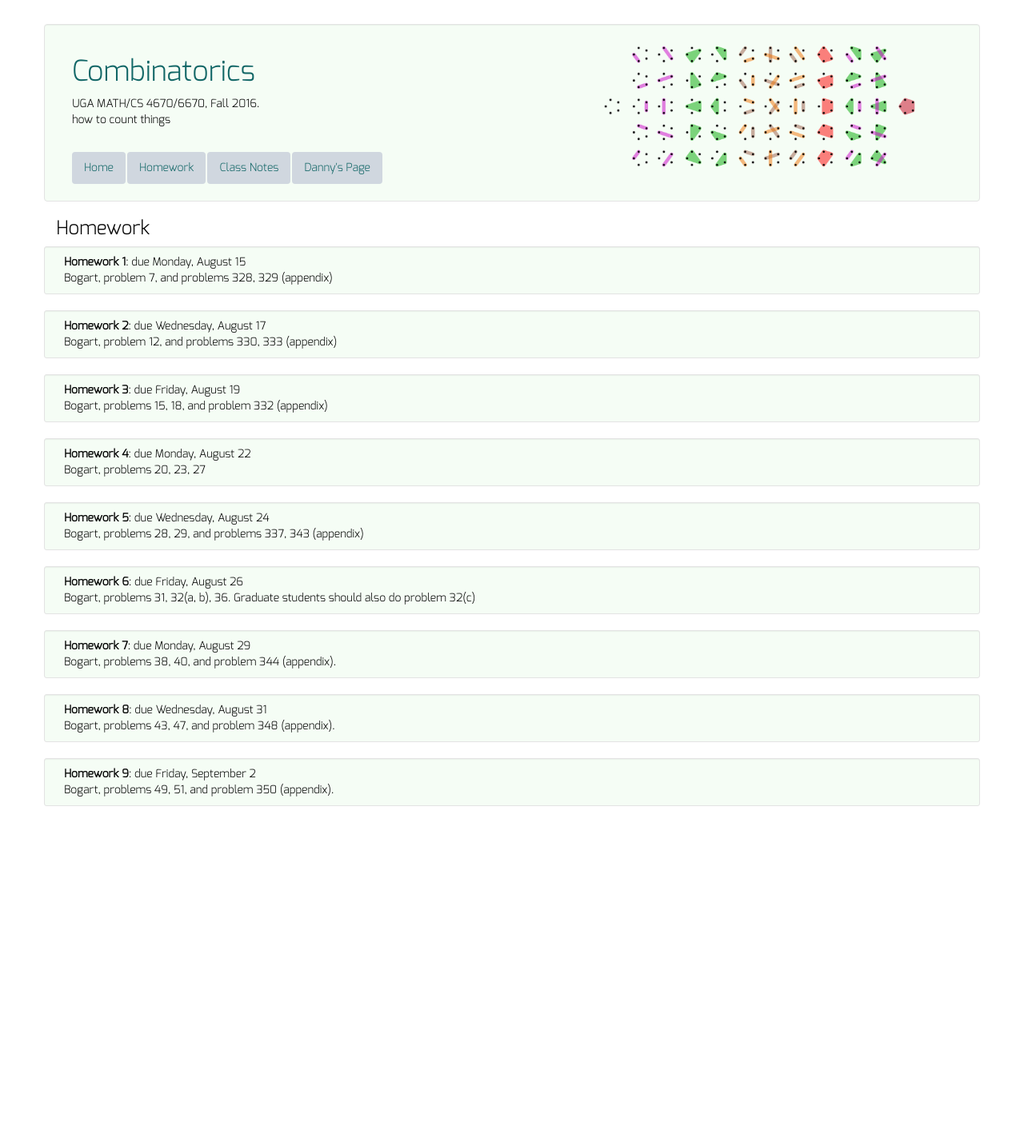
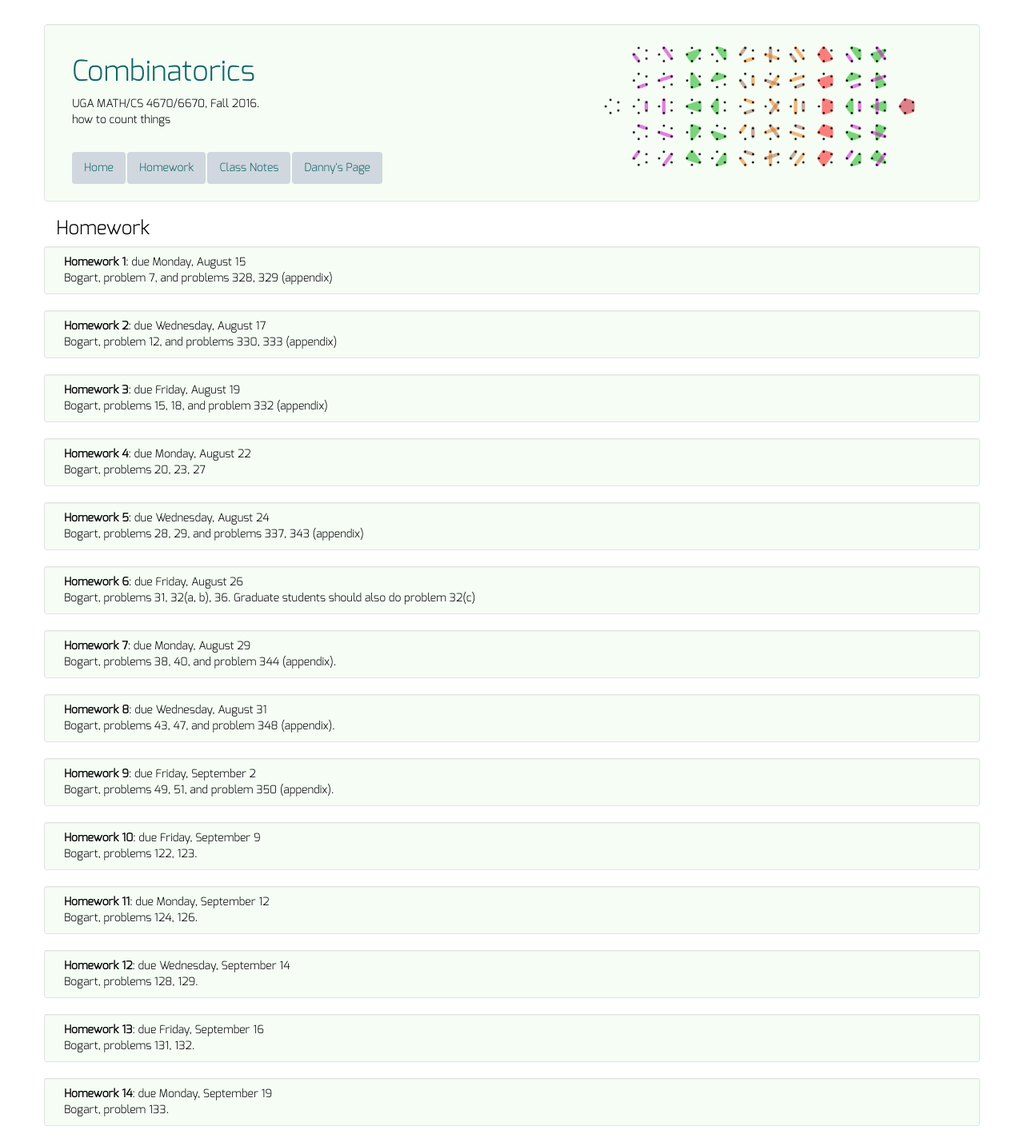
Before and after one commit to dkrashen/combinatorics, a Jekyll site: the page built from hw/index.html, in a window 1280 px wide. Shown: the whole page at 80% size. Built offline with Jekyll 4.4.1, drawn with Linux system fonts in a browser that asks for light colours; before the commit the page ends 1028 px from its top, so only the background shows below that.

Commit message:
add homework

```diff
--- a/_data/homework.yml
+++ b/_data/homework.yml
@@ -26,3 +26,18 @@
 - title: "Homework 9"
   description: "Bogart, problems 49, 51, and problem 350 (appendix). "
   due: "Friday, September 2"
+- title: "Homework 10"
+  description: "Bogart, problems 122, 123. "
+  due: "Friday, September 9"
+- title: "Homework 11"
+  description: "Bogart, problems 124, 126. "
+  due: "Monday, September 12"
+- title: "Homework 12"
+  description: "Bogart, problems 128, 129. "
+  due: "Wednesday, September 14"
+- title: "Homework 13"
+  description: "Bogart, problems 131, 132. "
+  due: "Friday, September 16"
+- title: "Homework 14"
+  description: "Bogart, problem 133. "
+  due: "Monday, September 19"
```
